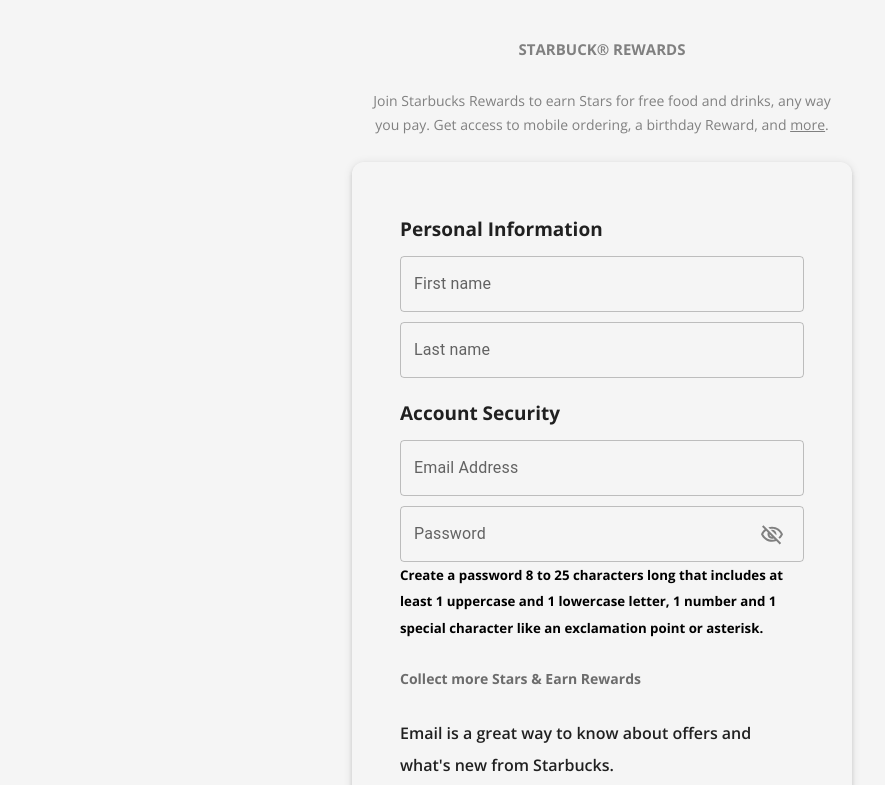
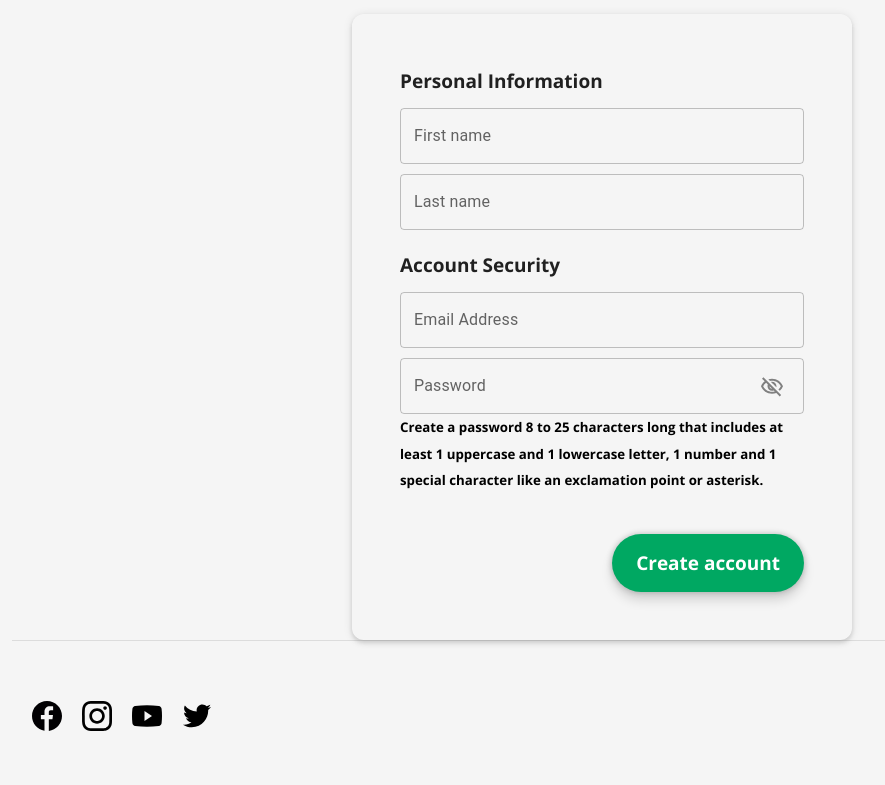
Before and after one commit to meadowilla/Vietnamese-Tax-Calculation---Frontendd, a React (Vite) app: page /account/create in a window 1280 px wide. Shown: the part 226-1011 px from the top of the page, without its empty margins (38-923 px from the left). Built offline with nearby package versions, Linux system fonts and the light colour scheme; no server answers.

Commit message:
update SignUpScreen

```diff
--- a/src/forms/SignupForm.jsx
+++ b/src/forms/SignupForm.jsx
@@ -155,13 +155,6 @@
                 }
                 <h5>Create a password 8 to 25 characters long that includes at least 1 uppercase and 1 lowercase letter, 1 number and 1 special character like an exclamation point or asterisk.</h5>
               </div>
-
-              <h4 className='signupForm__rewards'>
-                Collect more Stars & Earn Rewards
-              </h4>
-              <span className='signupForm__span'>
-                Email is a great way to know about offers and what's new from Starbucks.
-              </span>
               <FormSubmit name='Create account' type='submit'>Sign up</FormSubmit>
             </form>
         </div>
--- a/src/screens/SignupScreen.jsx
+++ b/src/screens/SignupScreen.jsx
@@ -10,12 +10,6 @@
         <h1>Create an account</h1>
       </div>
       <div className="signupScreen__main">
-        <div className='signupScreen__rewards'>
-          <h4>STARBUCK® REWARDS</h4>
-          <p>Join Starbucks Rewards to earn Stars for free food and drinks, any way you pay.
-            Get access to mobile ordering, a birthday Reward,
-            and <Link href='https://www.starbucks.com/rewards'>more</Link>.</p>
-        </div>
         <SignupForm />
       </div>
     </div>
```
Also changed, not shown: 1 other file (tests, documents, lock files or other folders).
